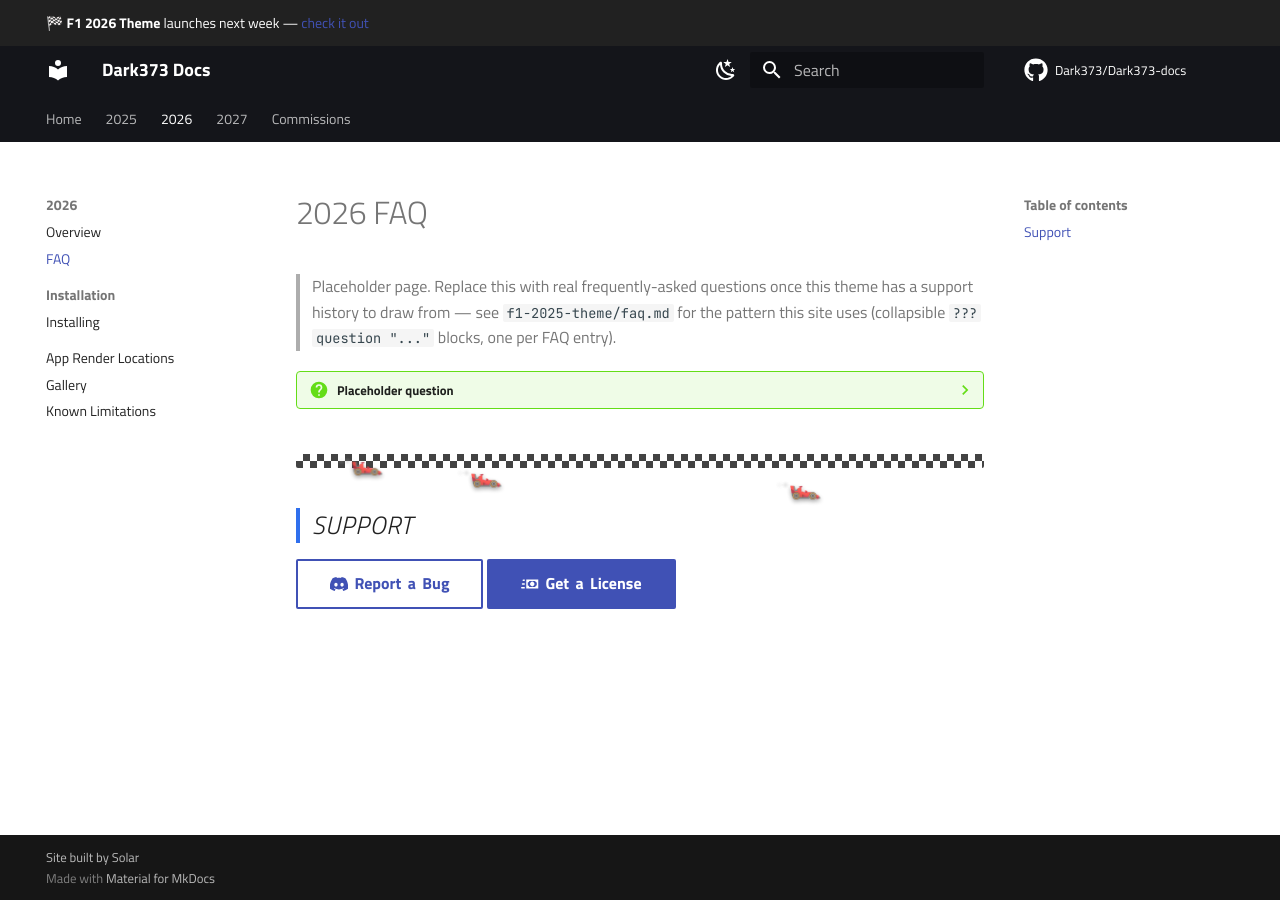
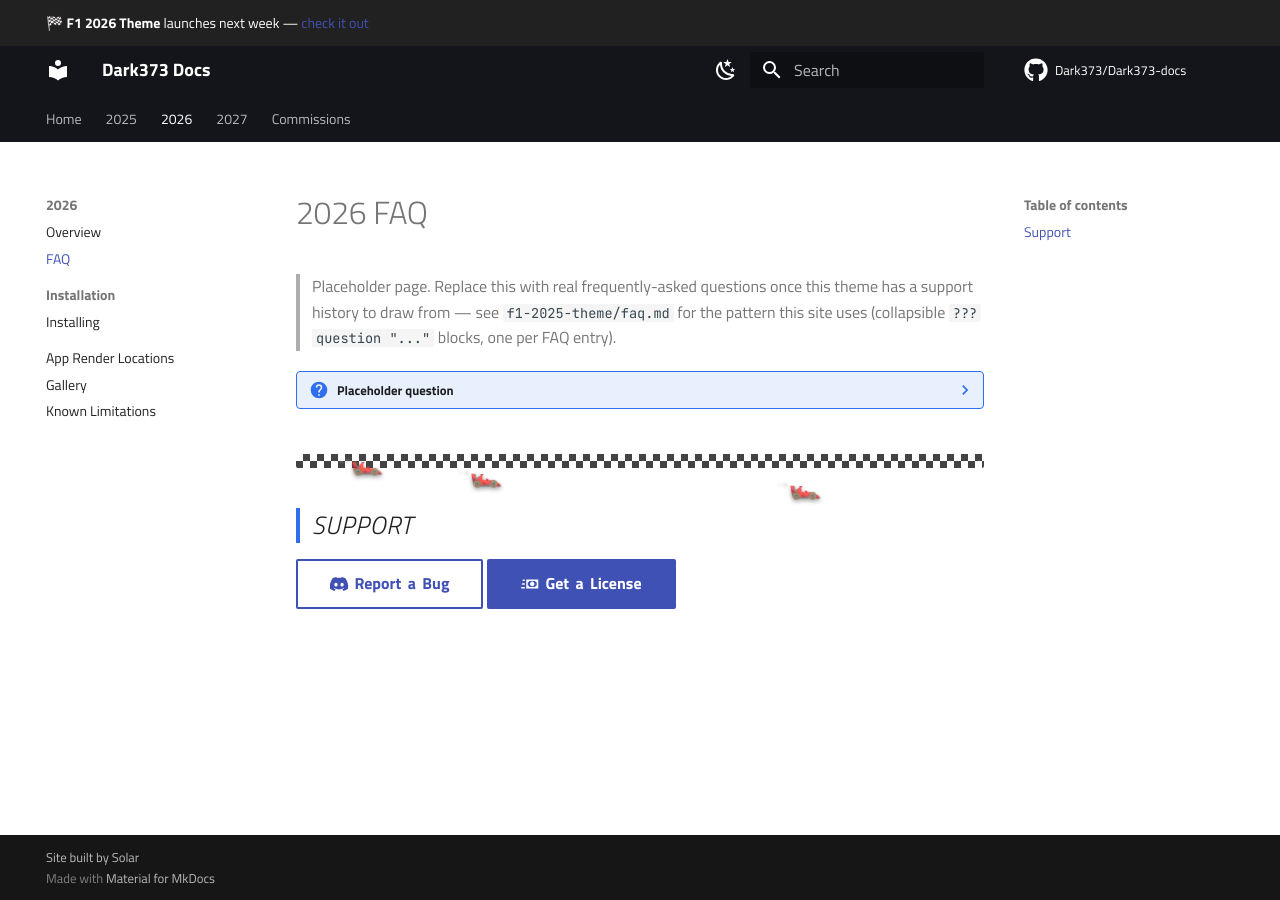
Before and after one commit to Dark373/Dark373-docs, an MkDocs documentation site: the page built from docs/project-1/faq.md, in a window 1280 px wide. Built offline with MkDocs 1.6.1 and Material for MkDocs 9.7.7, drawn with Linux system fonts in a browser that asks for light colours; comment, search, counter and statistics services are not loaded.

Commit message:
Recolour the FAQ (?) admonition to match each section's accent
Was Material's fixed yellow-green, unrelated to the site palette. Now
rides the same --f1-accent custom property (extra.css) that already
drives the per-section accent everywhere else - red by default, purple
on 2025, blue on 2026, gold on 2027 - covering the border, title
background, icon, focus ring, and the collapse-arrow chevron on
collapsible (???) entries.

```diff
--- a/docs/stylesheets/extra.css
+++ b/docs/stylesheets/extra.css
@@ -26,6 +26,37 @@ html.f1-section-yellow {
      doubles as text colour in a few spots (stat values, lap text), and
      bright yellow on a white background is a classic legibility trap. */
   --f1-accent: #b8860b;
+}
+
+/* The "?" / question admonition (used for every FAQ entry) ships from
+   Material in a fixed yellow-green that has nothing to do with this site's
+   palette. Re-point it at --f1-accent so it rides the same per-section
+   colour as everything else - red by default, purple/blue/green/gold on
+   the sections that set the classes above. Only the colours change here,
+   not the icon - selectors are copied at the same specificity as
+   Material's own so normal cascade order (this file loads after
+   Material's bundled CSS) is enough to win, no !important needed. */
+.md-typeset .admonition.question,
+.md-typeset details.question {
+  border-color: var(--f1-accent);
+}
+.md-typeset .admonition.question:focus-within,
+.md-typeset details.question:focus-within {
+  box-shadow: 0 0 0 0.2rem color-mix(in srgb, var(--f1-accent) 10%, transparent);
+}
+.md-typeset .question > .admonition-title,
+.md-typeset .question > summary {
+  background-color: color-mix(in srgb, var(--f1-accent) 10%, transparent);
+}
+.md-typeset .question > .admonition-title::before,
+.md-typeset .question > summary::before {
+  background-color: var(--f1-accent);
+}
+.md-typeset .question > .admonition-title::after,
+.md-typeset .question > summary::after {
+  /* The collapse-arrow chevron on a collapsible (???) question block -
+     ships the same fixed green as everything else above. */
+  color: var(--f1-accent);
 }
 
 /* Bullet points, but racing-themed: cars, a checkered flag, a wheel,
```
